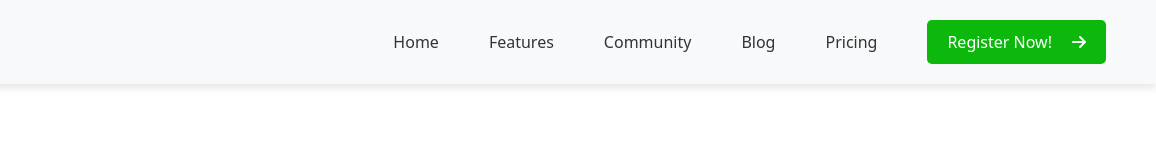
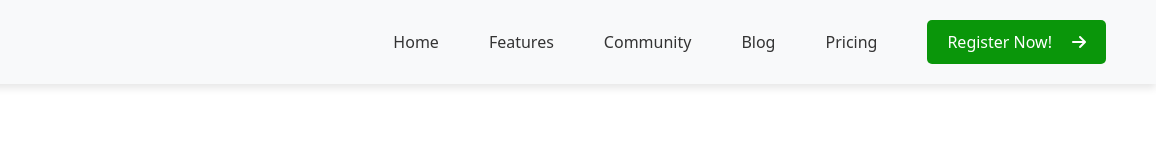
Before and after one commit to AdeShaq/Nexcent, a plain HTML site: page pages/practindex.html in a window 1280 px wide. In both pictures the pointer is over the link "Register Now!". Shown: the full height of the page, 124-1280 px from the left. Drawn offline with nearby package versions, Linux system fonts and the light colour scheme.

Commit message:
added hover prop to ctaBtn in css

```diff
--- a/styles/practmain.css
+++ b/styles/practmain.css
@@ -1,3 +1,4 @@
+/* Header section */
 .header {
     background-color: #f8f9fa;
     padding: 20px;
@@ -35,3 +36,9 @@
     border-radius: 5px;
     text-decoration: none;
 }
+
+#ctaBtn:hover {
+    background-color: rgb(10, 150, 10);
+}
+
+/*//////////////////////////////*/
```
